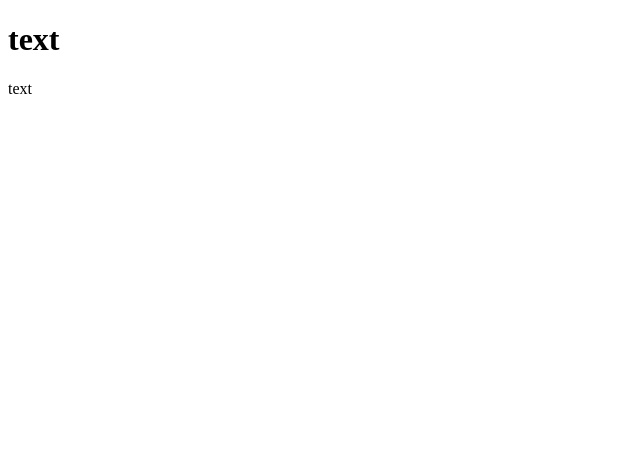
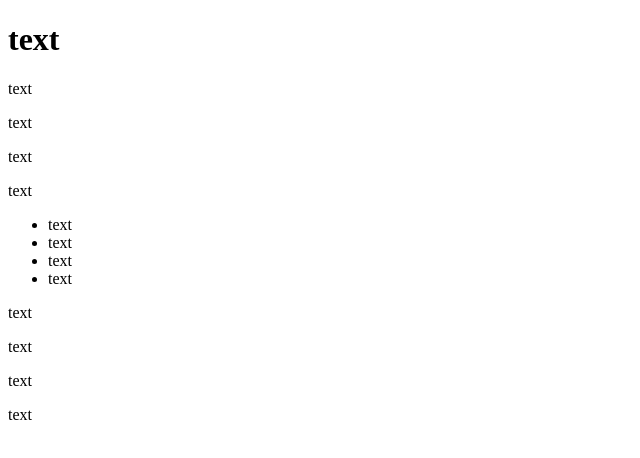
Before and after one commit to honeybees00/tester, a plain HTML site: page index.html in a window 1280 px wide. Shown: the whole page, without its empty margins (0-640 px from the left). Drawn offline with Linux system fonts and the light colour scheme.

Commit message:
updated content

```diff
--- a/index.html
+++ b/index.html
@@ -8,6 +8,21 @@
 <body>
     <h1>text</h1>
     <p>text</p>
+    <p>text</p>
+    <p>text</p>
+    <p>text</p>
+    <ul>
+        <li>text</li>
+        <li>text</li>
+        <li>text</li>
+        <li>text</li>
+    </ul>
+    <article>
+        <p>text</p>
+        <p>text</p>
+        <p>text</p>
+        <p>text</p>
+    </article>
 
 
 
```
